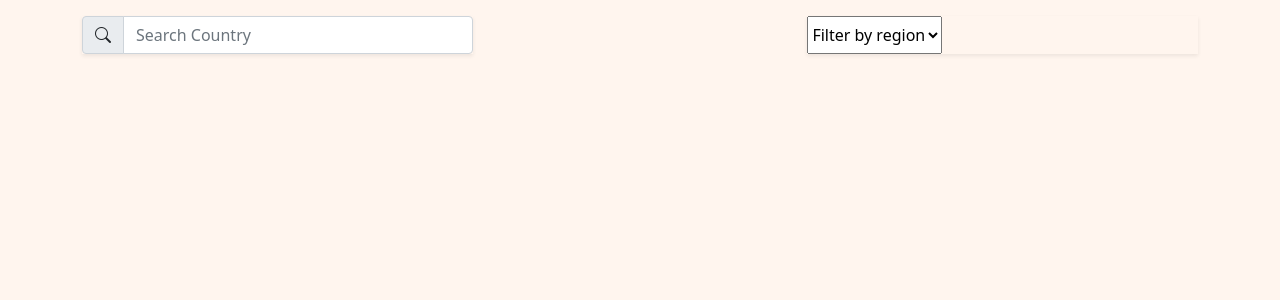
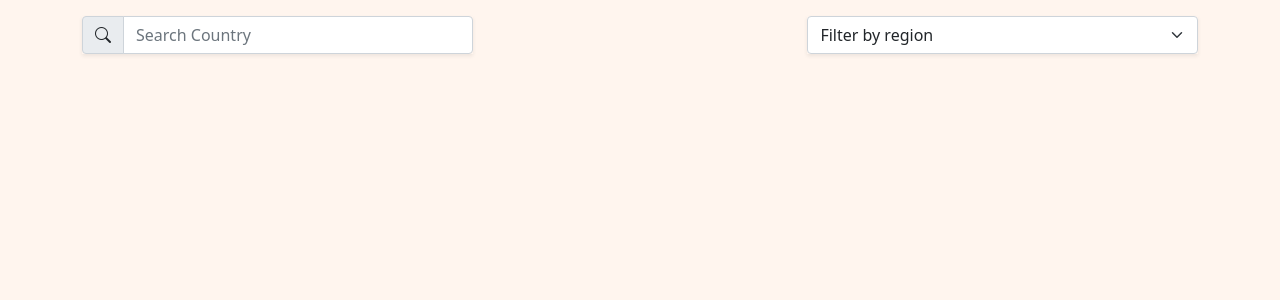
Before and after one commit to matiobi/country-app, a Flask app: page / in a window 1280 px wide. Shown: the part 72-372 px from the top of the page. Run offline with Flask 3, Linux system fonts and the light colour scheme; data that the repository does not hold is empty.

Commit message:
FILTERS_BY_COUNTRIES_v2

```diff
--- a/templates/index.html
+++ b/templates/index.html
@@ -14,9 +14,13 @@
                     aria-describedby="basic-addon1">
             </div>
 
+
+
+
+
             <div style="width:35%" class="input-group mb-2 shadow-sm mt-3 mb-3">
 
-                <select class="form" name="continent_filter">
+                <select class="form-select" name="continent_filter">
                     <option value="">Filter by region</option>
                     <option value="Africa">Africa</option>
                     <option value="Americas">Americas</option>
@@ -25,8 +29,13 @@
                     <option value="Oceania">Oceania</option>
                 </select>
             </div>
+
+
+
+
+
         </form>
-        <div class="container">
+        <div>
             <div class="row">
 
                 {% for country in countries %}
```
